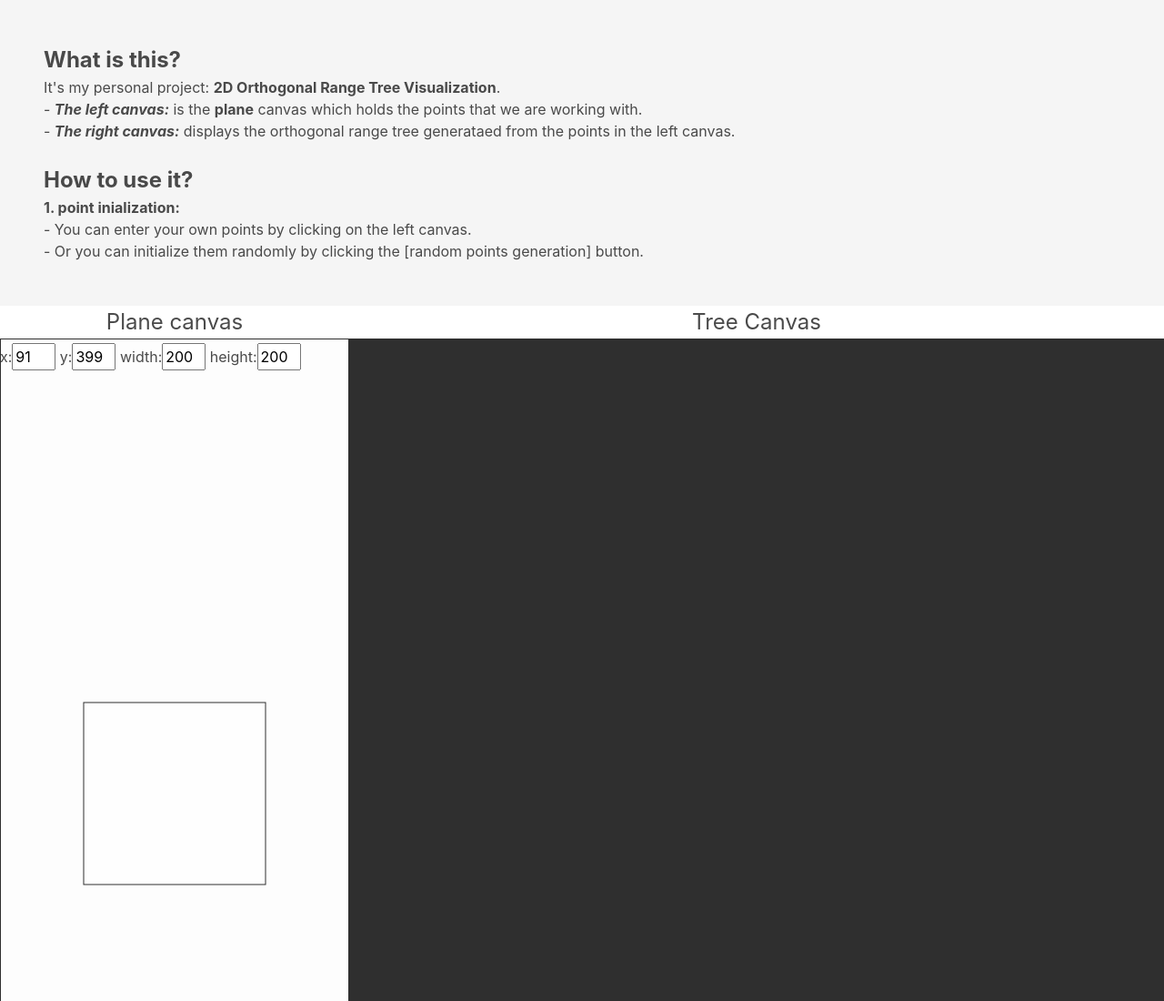
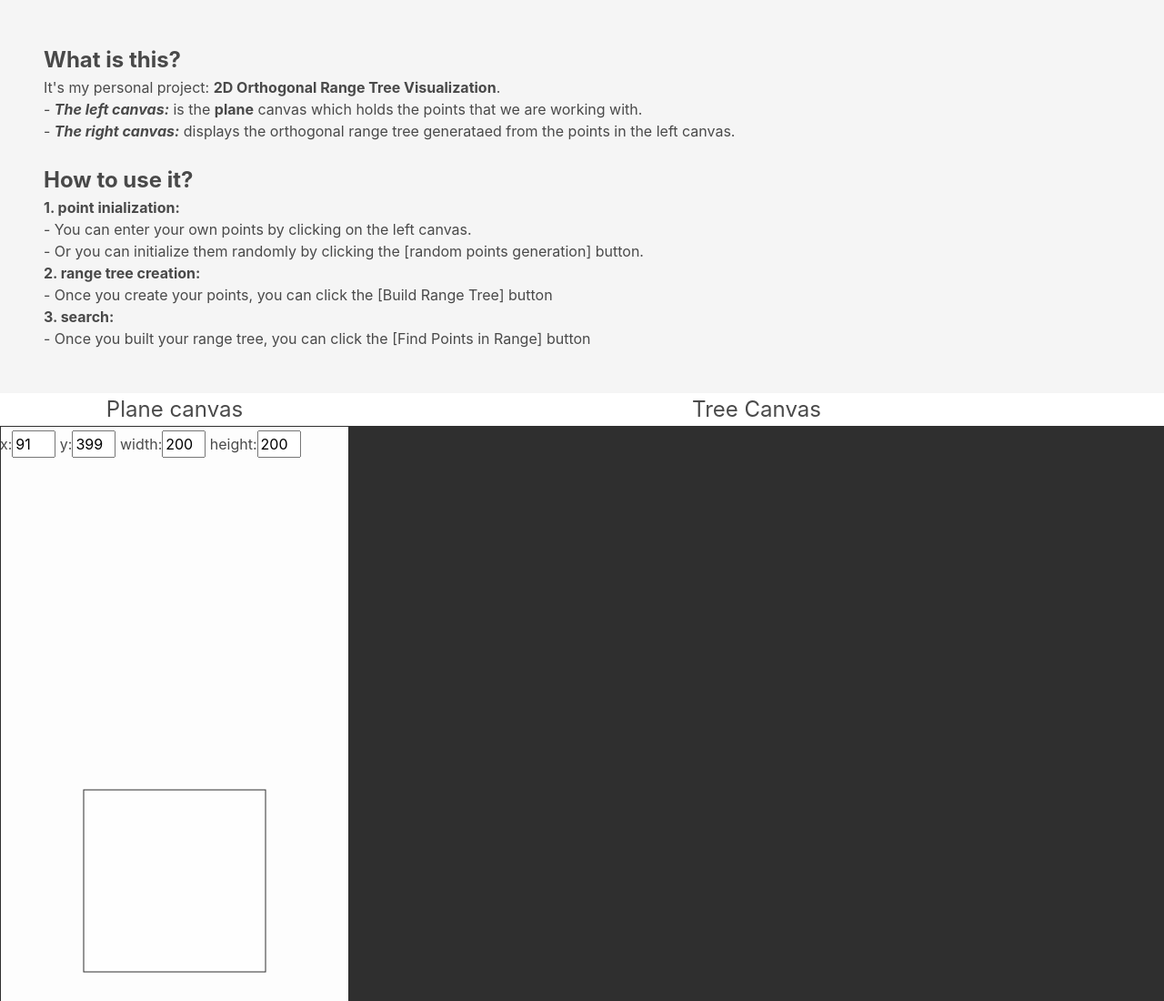
Before and after one commit to ZhouJoseph/Orthogonal-range-tree-visualization, a plain HTML site: page index.html in a window 1280 px wide. Shown: the top 1100 px of the page at 91% size. Drawn offline with nearby package versions, Linux system fonts and the light colour scheme.

Commit message:
instructions

```diff
--- a/index.html
+++ b/index.html
@@ -42,7 +42,13 @@
             - You can enter your own points by clicking on the left canvas.
             <br />
             - Or you can initialize them randomly by clicking the [random points
-            generation] button.
+            generation] button. <br />
+            <b>2. range tree creation:</b><br />
+            - Once you create your points, you can click the [Build Range Tree]
+            button <br />
+            <b>3. search:</b><br />
+            - Once you built your range tree, you can click the [Find Points in
+            Range] button
           </p>
         </div>
       </div>
```
